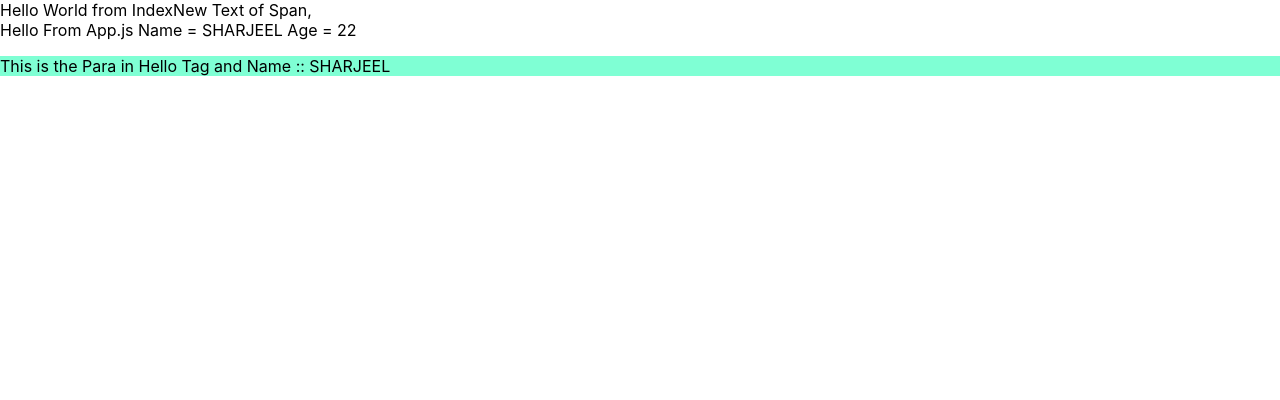
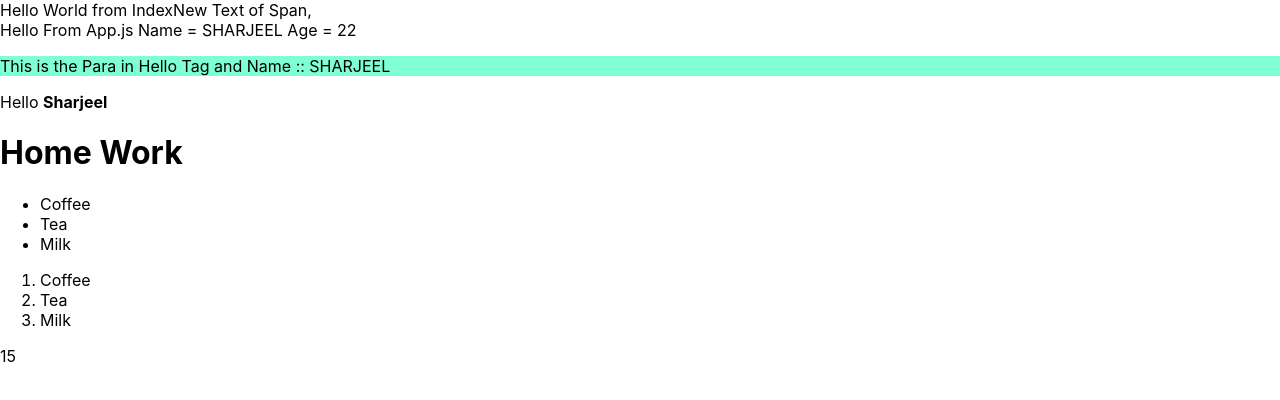
Before and after one commit to sharjeelOCR/Project003, a React (Create React App) app: page / in a window 1280 px wide. Shown: the top 400 px of the page. Built offline with nearby package versions, Linux system fonts and the light colour scheme.

Commit message:
Update App.js for Home Work

```diff
--- a/src/App.js
+++ b/src/App.js
@@ -7,6 +7,19 @@ function App({name,age}) {
     Hello From App.js Name = {name} Age = {age - 8}
         <br/>
         <Hello firstName = {name}></Hello>
+        Hello <strong>Sharjeel</strong>
+      <h1>Home Work</h1>
+      <ul>
+        <li>Coffee</li>
+        <li>Tea</li>
+        <li>Milk</li>
+      </ul>
+      <ol>
+        <li>Coffee</li>
+        <li>Tea</li>
+        <li>Milk</li>
+      </ol>
+      {5 + 10}
         </div>
 }
 
```
